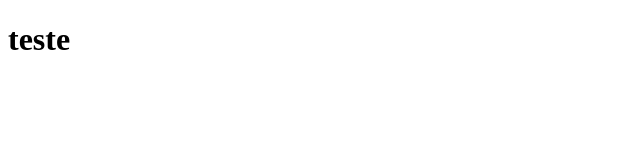
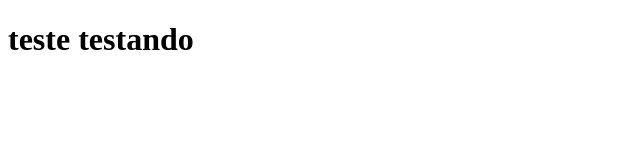
Before and after one commit to Crestedsleet/git-teste, a plain HTML site: page index.html in a window 1280 px wide. Shown: the whole page, without its empty margins (0-640 px from the left). Drawn offline with Linux system fonts and the light colour scheme.

Commit message:
Adicionando o h'

```diff
--- a/index.html
+++ b/index.html
@@ -7,6 +7,6 @@
     <title>Document</title>
 </head>
 <body>
-    <h1>teste</h1>
+    <h1>teste testando</h1>
 </body>
 </html>
```
